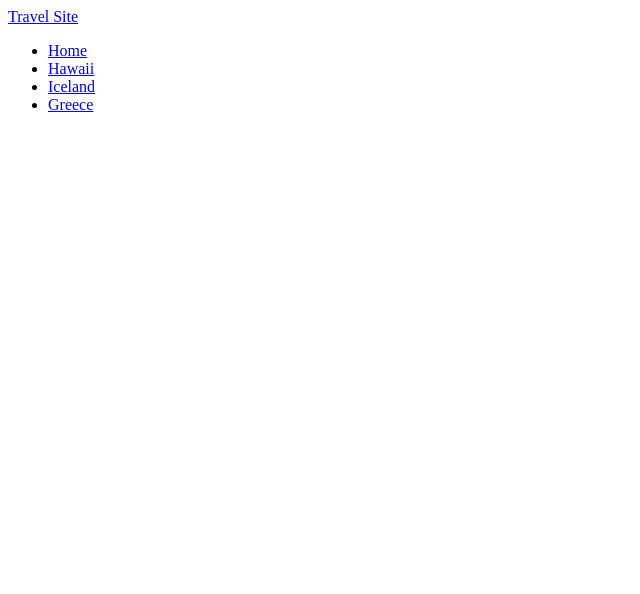
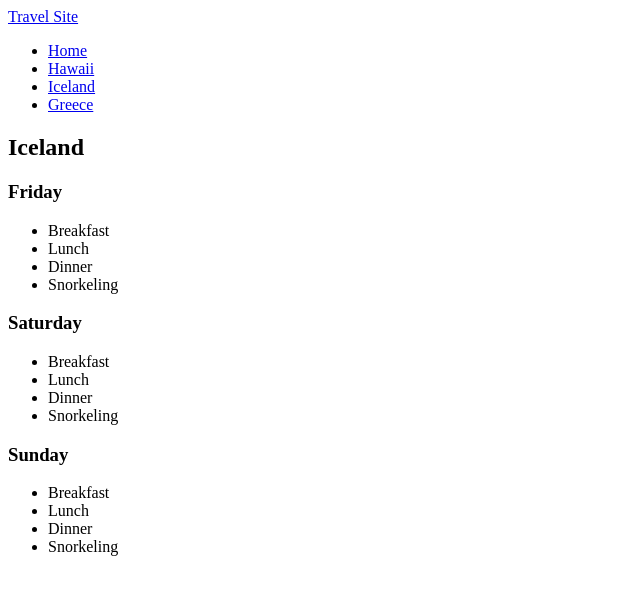
Before and after one commit to Bita-Fotovvat/travel-site, a plain HTML site: page pages/iceland.html in a window 1280 px wide. Shown: the whole page, without its empty margins (0-640 px from the left). Drawn offline with Linux system fonts and the light colour scheme.

Commit message:
iceland page main section added

```diff
--- a/pages/iceland.html
+++ b/pages/iceland.html
@@ -23,8 +23,53 @@
                </div>
             </div>
         </nav>
-        </header>
+    </header>
 
+    <main>
+
+        <section class="hero">
+            <div class="hero-content__iceland">
+                <div class="hero-div">
+                    <h1 class="hero-heading">Iceland</h1>
+                </div>
+
+
+                <section class="itinerary-cards">
+
+                  <div class="cards__parent">
+
+                    <div class="friday-card">
+                            <h3 class="friday-card__heading">Friday</h3>
+                            <ul class="friday-card__ul">
+                                <div class="friday-card__div--breakfast"><li class="friday-card__li">Breakfast</li></div>
+                                <div class="friday-card__div--lunch"><li class="friday-card__li">Lunch</li></div>
+                                <div class="friday-card__div--dinner"><li class="friday-card__li">Dinner</li></div>
+                                <div class="friday-card__div--snorkeling"><li class="friday-card__li">Snorkeling</li></div>
+                            </ul>
+                    </div>
+                    <div class="satudrday-card">
+                        <h3 class="saturday-card__heading">Saturday</h3>
+                        <ul class="saturday-card__ul">
+                            <li class="saturday-card__li">Breakfast</li>
+                            <li class="saturday-card__li">Lunch</li>
+                            <li class="saturday-card__li">Dinner</li>
+                            <li class="saturday-card__li">Snorkeling</li>
+                        </ul>
+                    </div>
+                    <div class="sunday-card">
+                        <h3 class="sunday-card__heading">Sunday</h3>
+                        <ul class="sunday-card__ul">
+                            <li class="sunday-card__li">Breakfast</li>
+                            <li class="sunday-card__li">Lunch</li>
+                            <li class="sunday-card__li">Dinner</li>
+                            <li class="sunday-card__li">Snorkeling</li>
+                        </ul>
+                     </div>
+                  </div>
+                </section>
+             </div>
+
+      </main>
 
 
 
```
